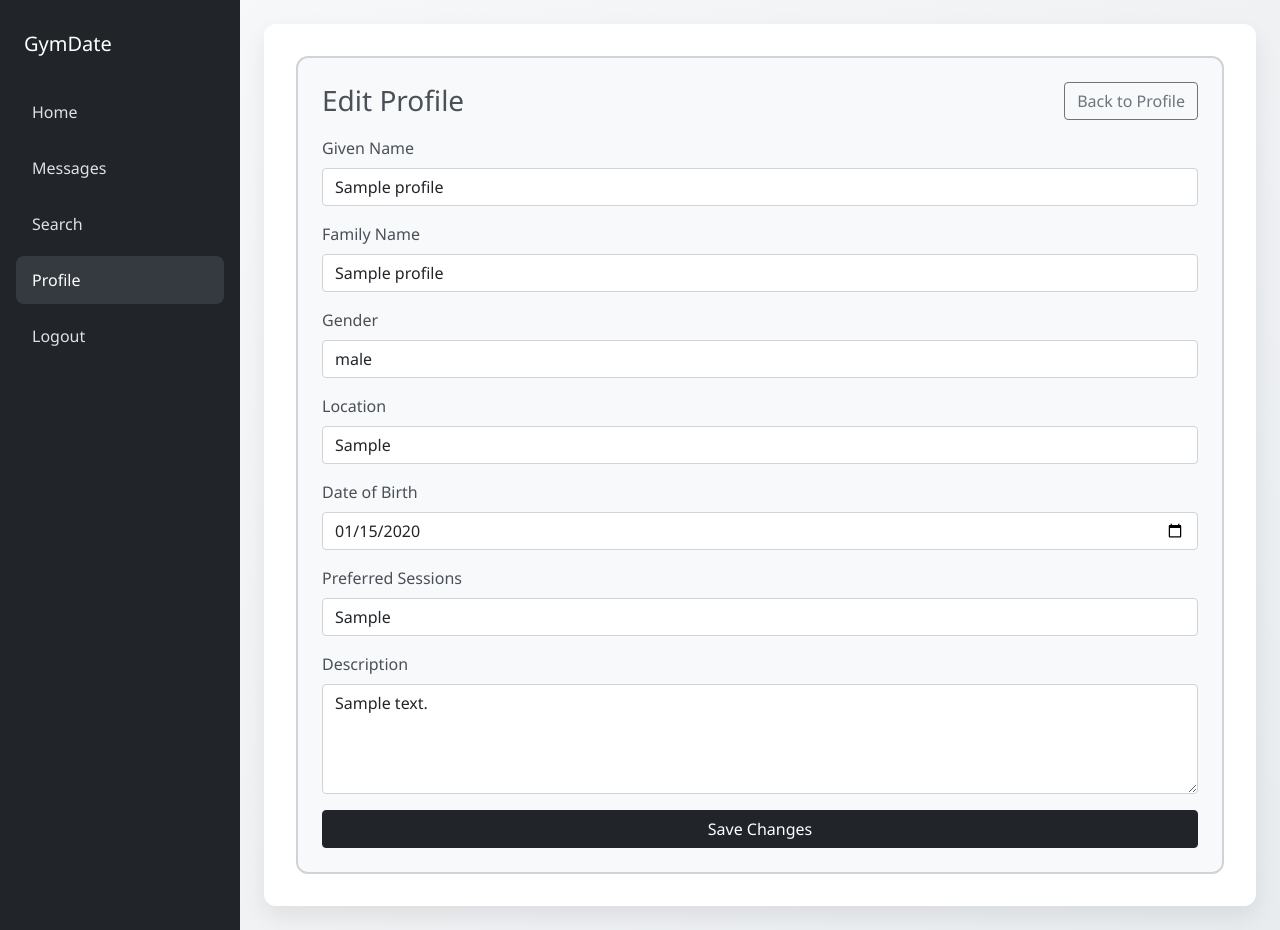
After one commit to killianmurnane/CS4116-Project, a PHP site: page /edit-profile.php in a window 1280 px wide. The commit adds this page. Run offline with PHP 8.4, Linux system fonts and the light colour scheme; the visitor is signed in with stand-in values (Sample User, id 1); data comes from the database, SQL or seed files in the repository; tables that the repository leaves empty hold one stand-in row (values such as "Sample post").

Commit message:
Edit profile functionality
Includes small changes to search functionality

```diff
--- a/web/database/repository/ProfileRepository.php
+++ b/web/database/repository/ProfileRepository.php
@@ -23,4 +23,40 @@ class ProfileRepository
 
     return $this->findById($userId);
   }
+
+  public function updateProfile(
+    int $userId,
+    string $givenName,
+    ?string $familyName,
+    ?string $gender,
+    ?string $location,
+    ?DateTime $dob,
+    ?string $description,
+    ?string $preferredSessions,
+  ): ?array {
+    $stmt = $this->pdo->prepare(
+      'UPDATE profiles
+       SET given_name = :given_name,
+           family_name = :family_name,
+           gender = :gender,
+           location = :location,
+           dob = :dob,
+           description = :description,
+           preferred_sessions = :preferred_sessions
+       WHERE user_id = :user_id',
+    );
+
+    $stmt->execute([
+      'given_name' => $givenName,
+      'family_name' => $familyName,
+      'gender' => $gender,
+      'location' => $location,
+      'dob' => $dob?->format('Y-m-d'),
+      'description' => $description,
+      'preferred_sessions' => $preferredSessions,
+      'user_id' => $userId,
+    ]);
+
+    return $this->findById($userId);
+  }
 }
--- /dev/null
+++ b/web/edit-profile.php
@@ -0,0 +1,168 @@
+<!DOCTYPE html>
+<?php
+require __DIR__ . '/helpers/init.php';
+require __DIR__ . '/helpers/auth.php';
+require_once __DIR__ . '/database/repository/ProfileRepository.php';
+require_once __DIR__ . '/database/repository/UserRepository.php';
+
+requireLogin();
+
+$userId = (int) $_SESSION['user_id'];
+$userRepository = new UserRepository($pdo);
+$profileRepository = new ProfileRepository($pdo);
+
+$user = $userRepository->findById($userId);
+$profile = $profileRepository->findById($userId);
+
+if (!$user) {
+  header('Location: /404.html');
+  exit();
+}
+
+if (!$profile) {
+  $profile = [];
+}
+
+$error = null;
+$success = false;
+
+if ($_SERVER['REQUEST_METHOD'] === 'POST') {
+  $givenName = trim((string) ($_POST['given_name'] ?? ''));
+  $familyNameRaw = trim((string) ($_POST['family_name'] ?? ''));
+  $genderRaw = trim((string) ($_POST['gender'] ?? ''));
+  $locationRaw = trim((string) ($_POST['location'] ?? ''));
+  $dobInput = trim((string) ($_POST['dob'] ?? ''));
+  $descriptionRaw = trim((string) ($_POST['description'] ?? ''));
+  $preferredSessionsRaw = trim((string) ($_POST['preferred_sessions'] ?? ''));
+
+  if ($givenName === '') {
+    $error = 'Given name is required.';
+  } else {
+    $dob = null;
+    if ($dobInput !== '') {
+      $dob = DateTime::createFromFormat('Y-m-d', $dobInput);
+      if ($dob === false) {
+        $error = 'Please enter a valid date of birth.';
+      }
+    }
+
+    if ($error === null) {
+      $profile = $profileRepository->updateProfile(
+        userId: $userId,
+        givenName: $givenName,
+        familyName: $familyNameRaw !== '' ? $familyNameRaw : null,
+        gender: $genderRaw !== '' ? $genderRaw : null,
+        location: $locationRaw !== '' ? $locationRaw : null,
+        dob: $dob,
+        description: $descriptionRaw !== '' ? $descriptionRaw : null,
+        preferredSessions: $preferredSessionsRaw !== '' ? $preferredSessionsRaw : null,
+      );
+
+      $success = true;
+    }
+  }
+}
+
+$givenName = (string) ($profile['given_name'] ?? '');
+$familyName = (string) ($profile['family_name'] ?? '');
+$gender = (string) ($profile['gender'] ?? '');
+$location = (string) ($profile['location'] ?? '');
+$dob = (string) ($profile['dob'] ?? '');
+$description = (string) ($profile['description'] ?? '');
+$preferredSessions = (string) ($profile['preferred_sessions'] ?? '');
+?>
+<html>
+    <head>
+        <link rel="stylesheet" href="https://cdn.jsdelivr.net/npm/bootstrap@5.0.0-beta1/dist/css/bootstrap.min.css" integrity="sha384-giJF6kkoqNQ00vy+HMDP7azOuL0xtbfIcaT9wjKHr8RbDVddVHyTfAAsrekwKmP1" crossorigin="anonymous">
+        <link rel="stylesheet" href="/css/base.css" />
+        <title>Edit Profile - GymDate</title>
+        <meta charset="UTF-8" />
+        <meta name="viewport" content="width=device-width, initial-scale=1.0" />
+    </head>
+    <body>
+        <div class="container">
+            <aside class="sidebar">
+                <h2 class="sidebar-title">GymDate</h2>
+                <nav class="menu" aria-label="Main menu">
+                    <a class="menu-item" href="/">Home</a>
+                    <a class="menu-item" href="/message.php">Messages</a>
+                    <a class="menu-item" href="/search.php">Search</a>
+                    <a class="menu-item active" href="/profile.php">Profile</a>
+                    <a class="menu-item" href="/helpers/auth.php?action=logout">Logout</a>
+                </nav>
+            </aside>
+
+            <main class="content">
+                <section class="split-panel p-4 d-flex flex-column align-items-start justify-content-start">
+                    <div class="d-flex justify-content-between align-items-center w-100 mb-3">
+                        <h3 class="mb-0">Edit Profile</h3>
+                        <a href="/profile.php" class="btn btn-outline-secondary">Back to Profile</a>
+                    </div>
+
+                    <?php if ($error !== null): ?>
+                        <div class="alert alert-danger w-100" role="alert"><?= htmlspecialchars(
+                          $error,
+                        ) ?></div>
+                    <?php endif; ?>
+
+                    <?php if ($success): ?>
+                        <div class="alert alert-success w-100" role="alert">Profile updated successfully.</div>
+                    <?php endif; ?>
+
+                    <form method="post" class="w-100 d-grid gap-3">
+                        <div>
+                            <label class="form-label" for="given_name">Given Name</label>
+                            <input class="form-control" id="given_name" name="given_name" type="text" required value="<?= htmlspecialchars(
+                              $givenName,
+                            ) ?>">
+                        </div>
+
+                        <div>
+                            <label class="form-label" for="family_name">Family Name</label>
+                            <input class="form-control" id="family_name" name="family_name" type="text" value="<?= htmlspecialchars(
+                              $familyName,
+                            ) ?>">
+                        </div>
+
+                        <div>
+                            <label class="form-label" for="gender">Gender</label>
+                            <input class="form-control" id="gender" name="gender" type="text" value="<?= htmlspecialchars(
+                              $gender,
+                            ) ?>">
+                        </div>
+
+                        <div>
+                            <label class="form-label" for="location">Location</label>
+                            <input class="form-control" id="location" name="location" type="text" value="<?= htmlspecialchars(
+                              $location,
+                            ) ?>">
+                        </div>
+
+                        <div>
+                            <label class="form-label" for="dob">Date of Birth</label>
+                            <input class="form-control" id="dob" name="dob" type="date" value="<?= htmlspecialchars(
+                              $dob,
+                            ) ?>">
+                        </div>
+
+                        <div>
+                            <label class="form-label" for="preferred_sessions">Preferred Sessions</label>
+                            <input class="form-control" id="preferred_sessions" name="preferred_sessions" type="text" value="<?= htmlspecialchars(
+                              $preferredSessions,
+                            ) ?>">
+                        </div>
+
+                        <div>
+                            <label class="form-label" for="description">Description</label>
+                            <textarea class="form-control" id="description" name="description" rows="4"><?= htmlspecialchars(
+                              $description,
+                            ) ?></textarea>
+                        </div>
+
+                        <button class="btn btn-dark align-self-start" type="submit">Save Changes</button>
+                    </form>
+                </section>
+            </main>
+        </div>
+    </body>
+</html>
--- a/web/profile.php
+++ b/web/profile.php
@@ -125,7 +125,7 @@ if ($gender !== '') {
                         <!-- TODO (likes table): show likes/mutual likes once LikeRepository exists. -->
 
                         <?php if ($ownProfile): ?>
-                            <button class="btn btn-dark mt-auto" type="button">Edit Profile</button>
+                          <a class="btn btn-dark mt-auto" href="/edit-profile.php">Edit Profile</a>
                         <?php endif; ?>
                     </div>
                 </section>
--- a/web/search.php
+++ b/web/search.php
@@ -67,7 +67,7 @@ if ($hasFilters) {
                TIMESTAMPDIFF(YEAR, p.dob, CURDATE()) AS age
         FROM users u
         JOIN profiles p ON u.user_id = p.user_id
-        WHERE u.type != 'banned'
+        WHERE u.type != 'banned' AND p.user_id IS NOT NULL AND u.user_id != {$_SESSION['user_id']}
         ORDER BY u.created_at DESC
     ");
   $users = $stmt->fetchAll();
@@ -166,7 +166,7 @@ if ($hasFilters) {
                         <?php else: ?>
                             <div class="w-100 d-flex flex-column gap-2">
                                 <?php foreach ($users as $user): ?>
-                                    <a href="/profile/<?= $user[
+                                    <a href="/profile.php/<?= $user[
                                       'user_id'
                                     ] ?>" class="text-decoration-none">
                                         <div class="border rounded p-3 bg-white">
```
Also changed, not shown: web/.htaccess.
